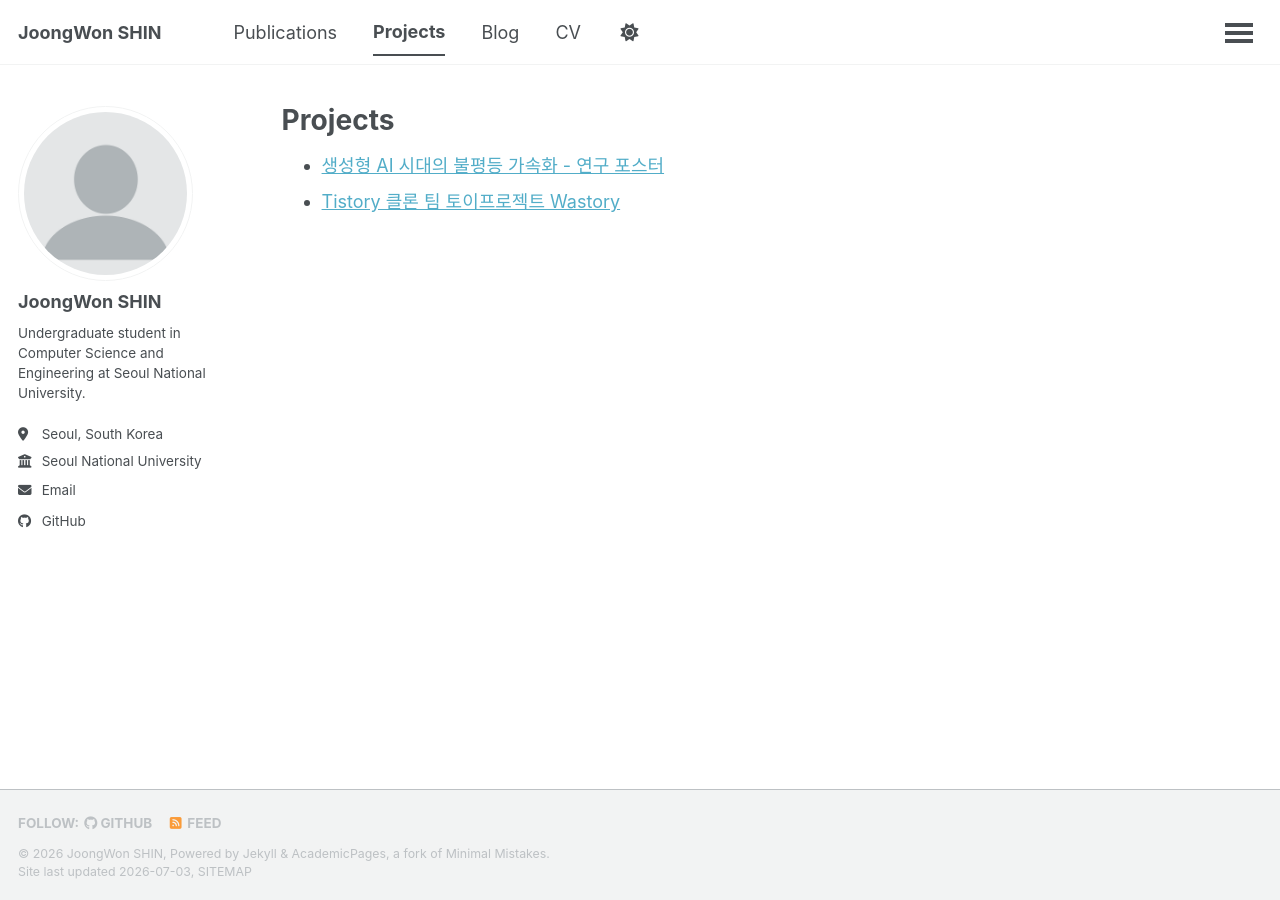
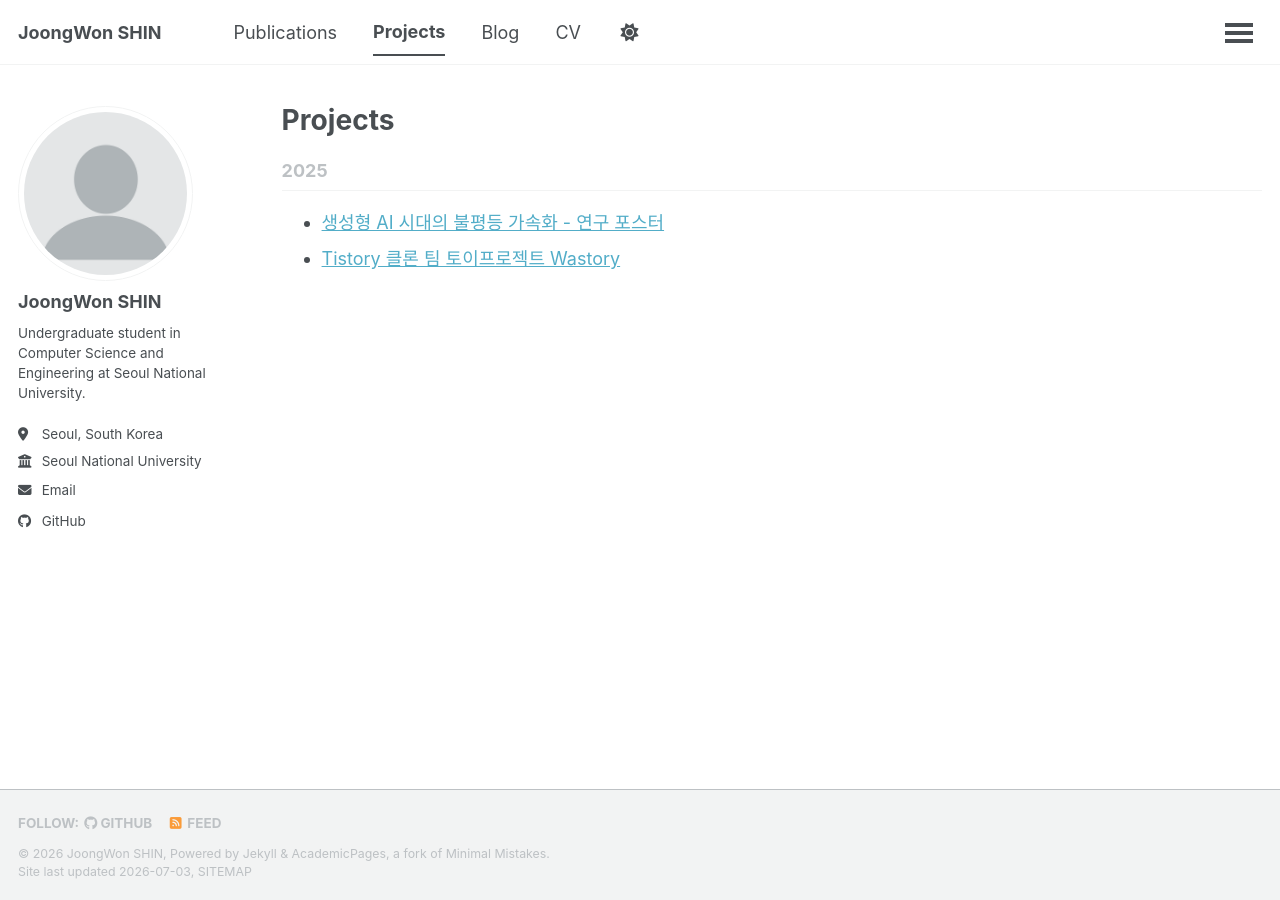
Before and after one commit to joongwon0204/joongwon0204.github.io, a Jekyll site: the page built from _pages/projects.md, in a window 1280 px wide. Built offline with Jekyll 4.4.1, drawn with Linux system fonts in a browser that asks for light colours; a script that is not in the unit is left out.

Commit message:
update designs

```diff
--- a/_config.yml
+++ b/_config.yml
@@ -200,7 +200,7 @@ defaults:
       author_profile: true
       read_time: true
       comments: false
-      share: true
+      share: false
       related: true
   - scope:
       path: ""
@@ -214,7 +214,7 @@ defaults:
     values:
       layout: single
       author_profile: true
-      share: true
+      share: false
       comments: false
   - scope:
       path: ""
@@ -222,7 +222,7 @@ defaults:
     values:
       layout: single
       author_profile: true
-      share: true
+      share: false
       comments: false
   - scope:
       path: ""
@@ -230,14 +230,14 @@ defaults:
     values:
       layout: talk
       author_profile: true
-      share: true
+      share: false
   - scope:
       path: ""
       type: teaching
     values:
       layout: single
       author_profile: true
-      share: true
+      share: false
       comments: false
 
 sass:
--- a/_layouts/single.html
+++ b/_layouts/single.html
@@ -99,11 +99,11 @@ layout: default
       {% if site.data.ui-text[site.locale].related_label %}
         <h4 class="page__related-title">{{ site.data.ui-text[site.locale].related_label | default: "You May Also Enjoy" }}</h4>
       {% endif %}
-      <div class="grid__wrapper">
+      <ul>
         {% for post in site.related_posts limit:4 %}
-          {% include archive-single.html type="grid" %}
+          <li><a href="{{ post.url | relative_url }}">{{ post.title }}</a></li>
         {% endfor %}
-      </div>
+      </ul>
     </div>
   {% endif %}
 </div>
--- a/_layouts/talk.html
+++ b/_layouts/talk.html
@@ -68,11 +68,11 @@ layout: default
       {% if site.data.ui-text[site.locale].related_label %}
         <h4 class="page__related-title">{{ site.data.ui-text[site.locale].related_label | default: "You May Also Enjoy" }}</h4>
       {% endif %}
-      <div class="grid__wrapper">
+      <ul>
         {% for post in site.related_posts limit:4 %}
-          {% include archive-single.html type="grid" %}
+          <li><a href="{{ post.url | relative_url }}">{{ post.title }}</a></li>
         {% endfor %}
-      </div>
+      </ul>
     </div>
   {% endif %}
 </div>
--- a/_pages/projects.md
+++ b/_pages/projects.md
@@ -5,8 +5,19 @@ permalink: /projects/
 author_profile: true
 ---
 
+{% assign written_year = "" %}
+{% for post in site.categories.project %}
+{% capture year %}{{ post.date | date: '%Y' }}{% endcapture %}
+{% if year != written_year %}
+{% if written_year != "" %}
+</ul>
+{% endif %}
+<h2 id="{{ year | slugify }}" class="archive__subtitle">{{ year }}</h2>
 <ul>
-{% for post in site.categories.project %}
-  <li><a href="{{ post.url | relative_url }}">{{ post.title }}</a></li>
+{% assign written_year = year %}
+{% endif %}
+<li><a href="{{ post.url | relative_url }}">{{ post.title }}</a></li>
+{% if forloop.last %}
+</ul>
+{% endif %}
 {% endfor %}
-</ul>
--- a/_pages/year-archive.html
+++ b/_pages/year-archive.html
@@ -8,16 +8,16 @@ redirect_from:
 ---
 
 {% include base_path %}
-{% capture written_year %}'None'{% endcapture %}
+{% assign written_year = "" %}
 {% for post in site.posts %}
   {% capture year %}{{ post.date | date: '%Y' }}{% endcapture %}
   {% if year != written_year %}
-    {% if written_year != 'None' %}
+    {% if written_year != "" %}
       </ul>
     {% endif %}
     <h2 id="{{ year | slugify }}" class="archive__subtitle">{{ year }}</h2>
     <ul>
-    {% capture written_year %}{{ year }}{% endcapture %}
+    {% assign written_year = year %}
   {% endif %}
   <li><a href="{{ post.url | relative_url }}">{{ post.title }}</a></li>
   {% if forloop.last %}
```
Also changed, not shown: _pages/about.md (+0 -9 lines).
